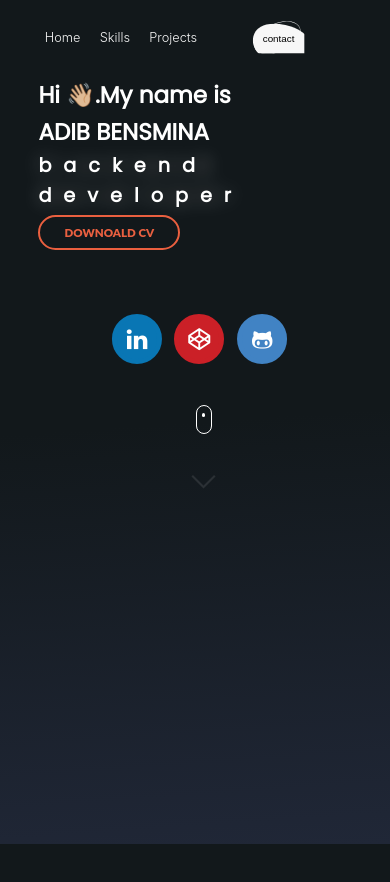
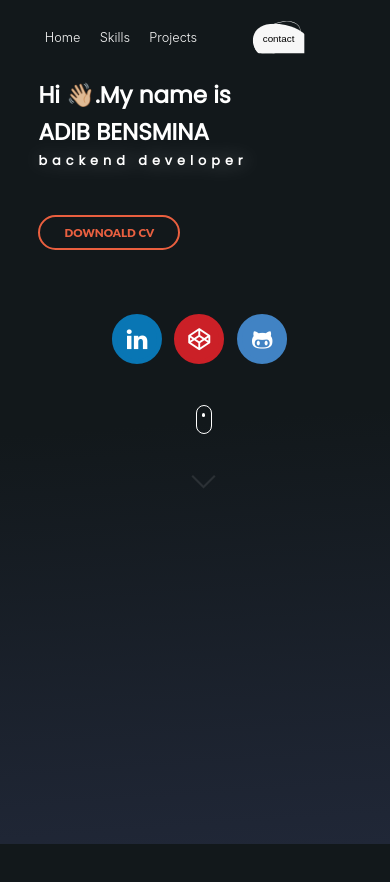
Before and after one commit to adibo2/portfolio_adibo, a React (Vite) app: page / in a window 390 px wide. Shown: the top 882 px of the page. Built offline with nearby package versions, Linux system fonts and the light colour scheme.

Commit message:
add changes in phone

```diff
--- a/src/Header/Header.scss
+++ b/src/Header/Header.scss
@@ -64,6 +64,13 @@ $soundcloud-color:#ff3a00;
             font-weight: 600;
             letter-spacing: 12px;
             animation: fade 20s ease-in-out infinite;
+            @include respons(small){
+              letter-spacing: 5px;
+              font-size: 2rem;
+
+
+
+            }
             &:nth-child(1) {
                 animation-delay: -20s;
             }
```
